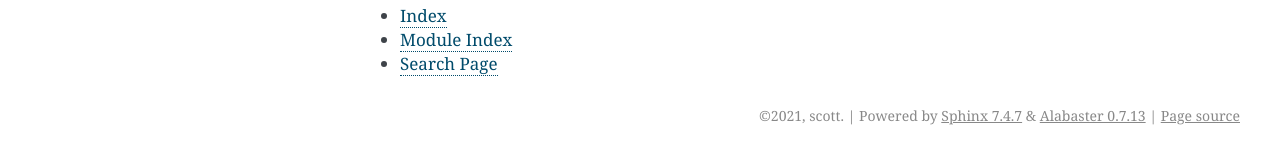
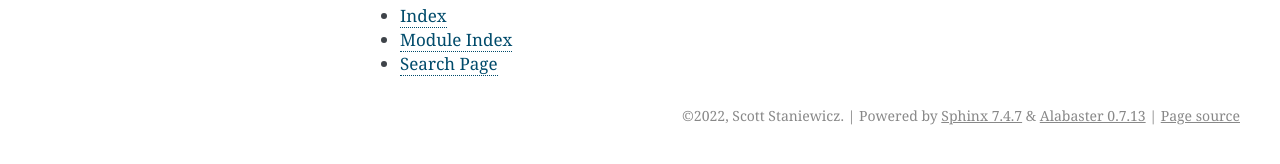
Before and after one commit to scottstanie/troposim, a Sphinx documentation site: the page built from docs/index.rst, in a window 1280 px wide. Shown: the part 729-893 px from the top of the page. Built offline with Sphinx 7.4.7, drawn with Linux system fonts in a browser that asks for light colours; pages that are not in the unit, such as notebooks, are missing from menus.

```diff
--- a/docs/conf.py
+++ b/docs/conf.py
@@ -105,7 +105,7 @@ master_doc = "index"
 
 # General information about the project.
 project = "troposim"
-copyright = "2021, scott"
+copyright = "2022, Scott Staniewicz"
 
 # The version info for the project you're documenting, acts as replacement for
 # |version| and |release|, also used in various other places throughout the
```
Also changed, not shown: README.md (+1 -1 lines).
